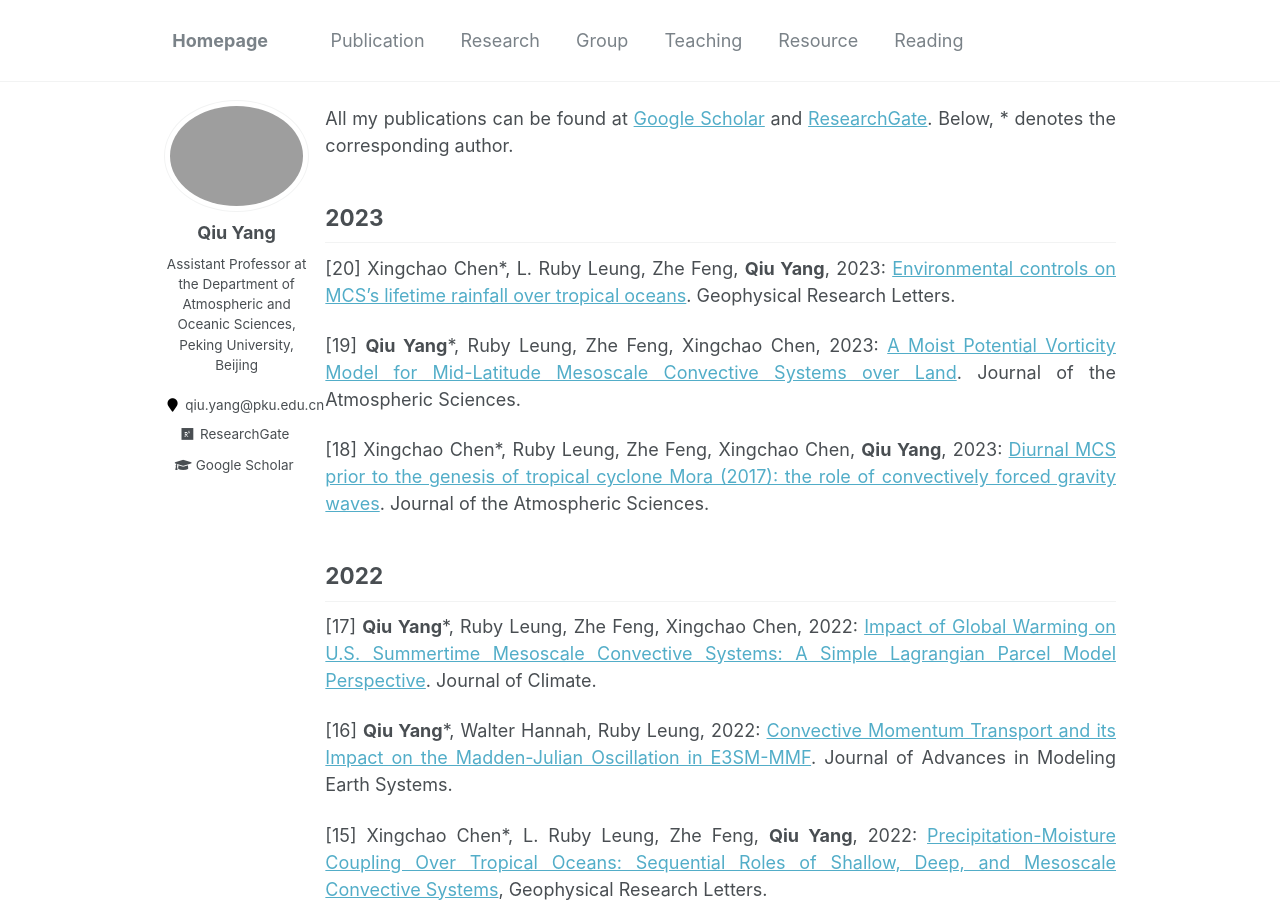
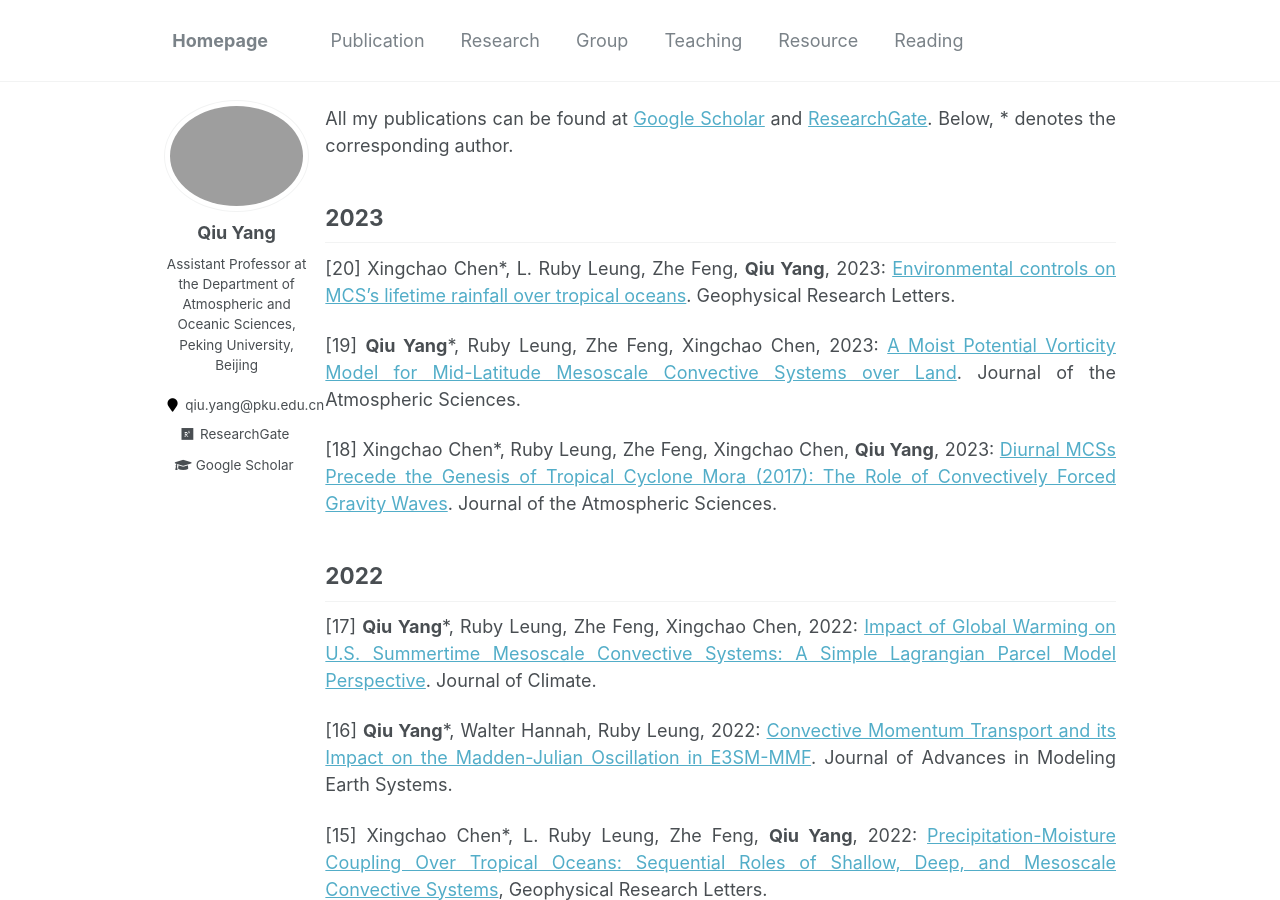
Before and after one commit to qiuyang50/qiuyang50.github.io, a Jekyll site: the page built from _pages/publication.md, in a window 1280 px wide and 900 px high. Built offline with Jekyll 4.4.1, drawn with Linux system fonts in a browser that asks for light colours.

Commit message:
Update publication.md

```diff
--- a/_pages/publication.md
+++ b/_pages/publication.md
@@ -12,7 +12,7 @@ All my publications can be found at [Google Scholar](https://scholar.google.com/
 
 [19] **Qiu Yang***, Ruby Leung, Zhe Feng, Xingchao Chen, 2023: [A Moist Potential Vorticity Model for Mid-Latitude Mesoscale Convective Systems over Land](https://doi.org/10.1175/JAS-D-22-0244.1). Journal of the Atmospheric Sciences.
 
-[18] Xingchao Chen*, Ruby Leung, Zhe Feng, Xingchao Chen, **Qiu Yang**, 2023: [Diurnal MCS prior to the genesis of tropical cyclone Mora (2017): the role of convectively forced gravity waves](https://doi.org/10.1175/JAS-D-22-0203.1). Journal of the Atmospheric Sciences.
+[18] Xingchao Chen*, Ruby Leung, Zhe Feng, Xingchao Chen, **Qiu Yang**, 2023: [Diurnal MCSs Precede the Genesis of Tropical Cyclone Mora (2017): The Role of Convectively Forced Gravity Waves](https://doi.org/10.1175/JAS-D-22-0203.1). Journal of the Atmospheric Sciences.
 
 2022
 -
```
